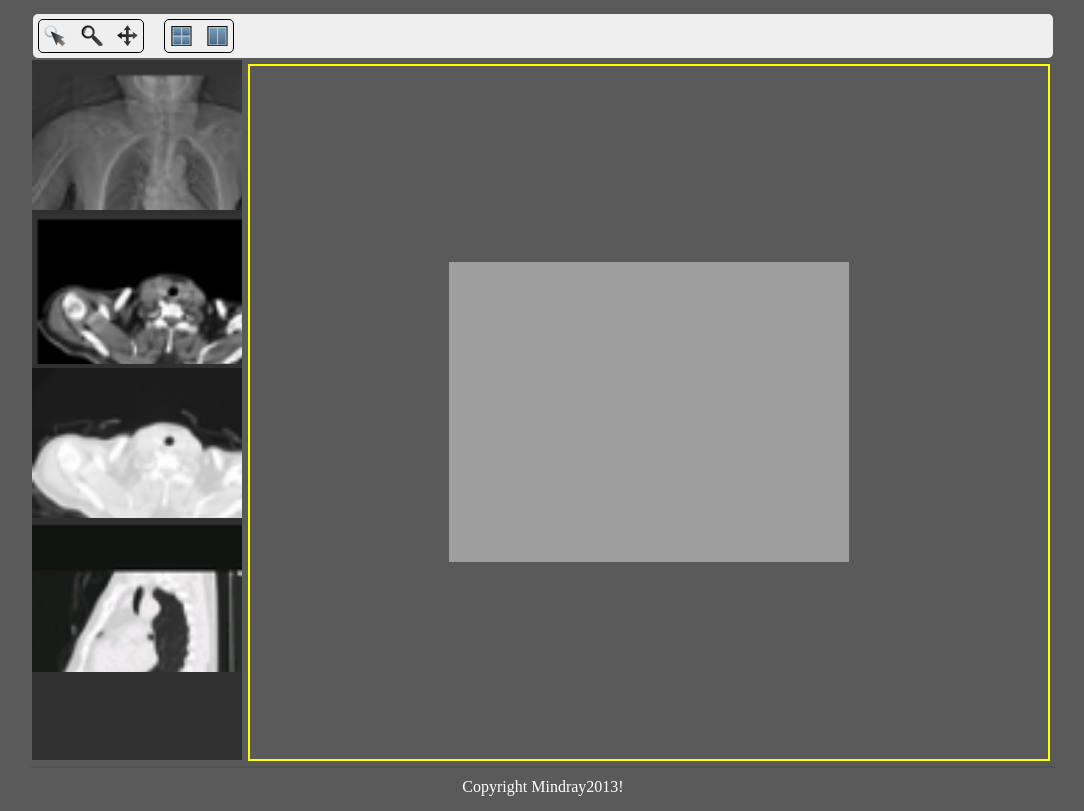
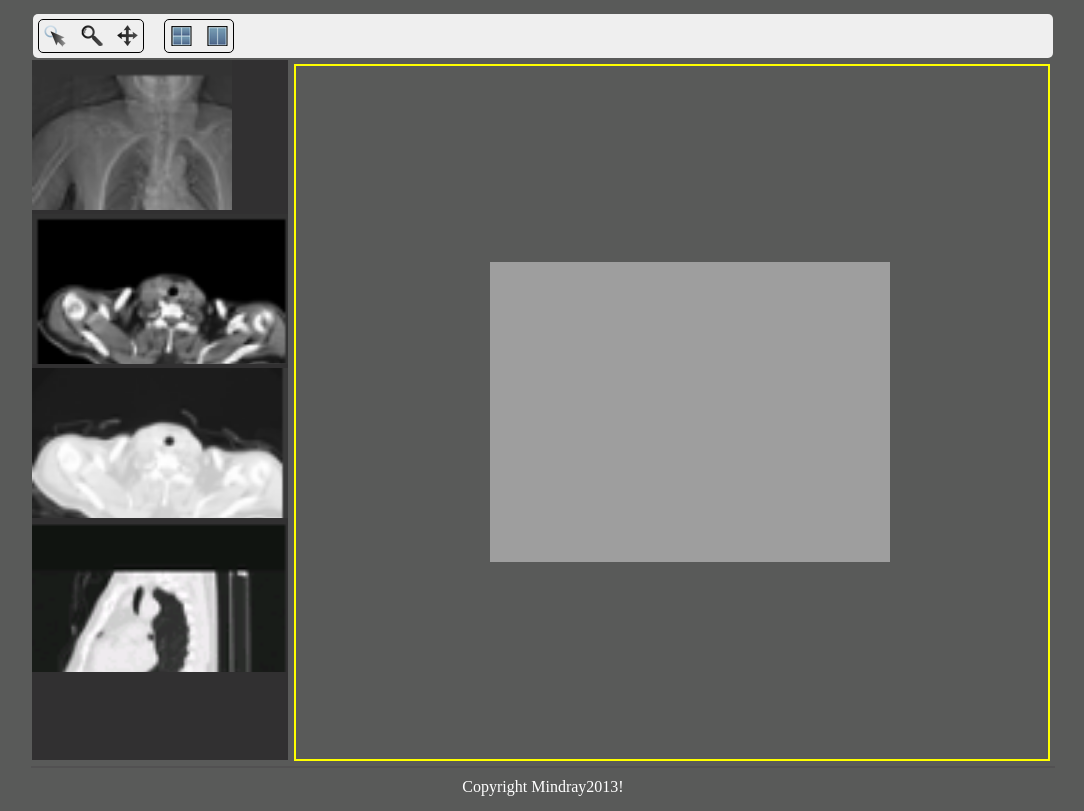
Before and after one commit to go2hero/CrossAppDemo, a plain HTML site: page www/index.html in a window 1280 px wide. Shown: the whole page, without its empty margins (105-1189 px from the left). Drawn offline with Linux system fonts and the light colour scheme.

Commit message:
modify css width

```diff
--- a/www/index.html
+++ b/www/index.html
@@ -6,9 +6,6 @@
 </header>
 <link rel="stylesheet" type="text/css" href="main.css"/>
 <body>
-<script>
-var small_width = document.body.clientWidth/5;
-</script>
 <div id="big_wrapper">
 	<!--<nav id="top_menu">
     	<ul>
@@ -30,7 +27,7 @@ var small_width = document.body.clientWidth/5;
     </div>
     <div id="new_div">
      	<aside id="side_nav">
-      		<canvas id="canvas_1" width=small_width height=small_width onclick="ShowImage(this.getAttribute('id'))"> 你的浏览器不支持HTML5 </canvas>
+      		<canvas id="canvas_1" width="200" height=small_width onclick="ShowImage(this.getAttribute('id'))"> 你的浏览器不支持HTML5 </canvas>
       		<br />
       		<canvas id="canvas_2" width=small_width height=small_width onclick="ShowImage(this.getAttribute('id'))"> 你的浏览器不支持HTML5 </canvas>
       		<br />
@@ -47,6 +44,8 @@ var small_width = document.body.clientWidth/5;
        </footer>
 </div>
 <script>
+var small_width = document.body.clientWidth/5;
+
 function initImage()
 {
 	var img1=new Image();
@@ -55,7 +54,7 @@ function initImage()
 	var ctx1=c1.getContext("2d");
 	img1.onload=function()
 	{
-
+		var tmpzoom = img1.width/small_width;
 		ctx1.drawImage(img1,0,0,small_width,small_width);
 	}
 
@@ -104,8 +103,11 @@ function initSize()
 		bH = document.documentElement.clientHeight;
 		bW = document.documentElement.clientWidth; //减去滚动条宽高
 	}
+
+	document.getElementById("side_nav").style.width = small_width+"px";
 	document.getElementById("side_nav").style.height=bH-100+"px";
 	document.getElementById("main_section").style.height=bH-107+"px";
+
 }
 window.onload=function()
 {
--- a/www/main.css
+++ b/www/main.css
@@ -69,7 +69,7 @@
 	}
 	#side_nav
 	{
-		width:210px;
+		/*width:210px;*/
 		margin:1px;
 		height:50%;
 		background:#313031;
```
Also changed, not shown: 1 other file.
